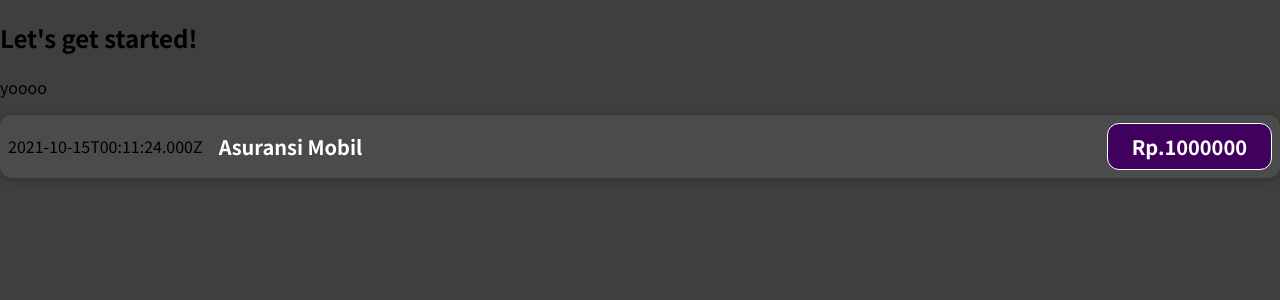
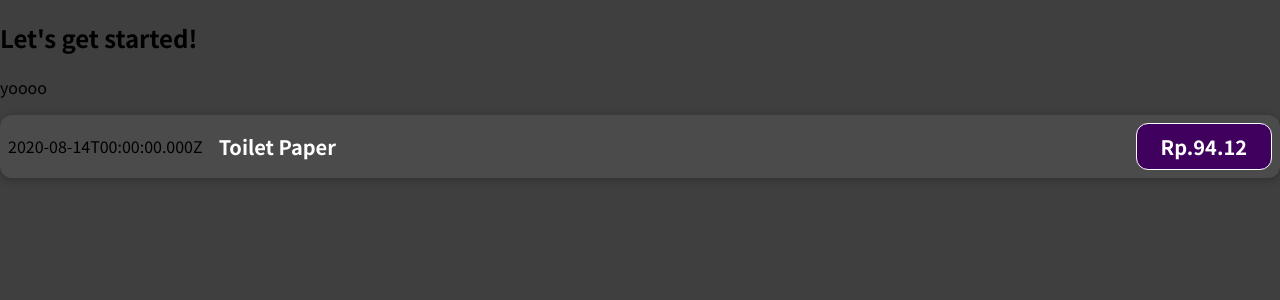
Before and after one commit to footman2017/01-starting-setup, a JavaScript app: page / in a window 1280 px wide. Shown: the top 300 px of the page. Built offline with nearby package versions, Linux system fonts and the light colour scheme.

Commit message:
use props

```diff
--- a/src/App.js
+++ b/src/App.js
@@ -1,11 +1,36 @@
 import ExpenseItem from "./components/ExpenseItem";
 
 function App() {
+  const expenses = [
+    {
+      id: "e1",
+      title: "Toilet Paper",
+      amount: 94.12,
+      date: new Date(2020, 7, 14),
+    },
+    { id: "e2", title: "New TV", amount: 799.49, date: new Date(2021, 2, 12) },
+    {
+      id: "e3",
+      title: "Car Insurance",
+      amount: 294.67,
+      date: new Date(2021, 2, 28),
+    },
+    {
+      id: "e4",
+      title: "New Desk (Wooden)",
+      amount: 450,
+      date: new Date(2021, 5, 12),
+    },
+  ];
+
   return (
     <div>
       <h2>Let's get started!</h2>
       <p>yoooo</p>
+      <ExpenseItem title={expenses[0].title} amount={expenses[0].amount} date={expenses[0].date}></ExpenseItem>
+      {/* <ExpenseItem></ExpenseItem>
       <ExpenseItem></ExpenseItem>
+      <ExpenseItem></ExpenseItem> */}
     </div>
   );
 }
--- a/src/components/ExpenseItem.js
+++ b/src/components/ExpenseItem.js
@@ -1,16 +1,12 @@
 import './ExpenseItem.css'
 
-function ExpenseItem() {
-  const expenseDate = new Date();
-  const expenseTitle = 'Asuransi Mobil';
-  const expenseAmount = 1000000;
-
+function ExpenseItem(props) {
   return (
     <div className="expense-item">
-      <div>{expenseDate.toISOString()}</div>
+      <div>{props.date.toISOString()}</div>
       <div className='expense-item__description'>
-        <h2>{expenseTitle}</h2>
-        <div className='expense-item__price'>Rp.{expenseAmount}</div>
+        <h2>{props.title}</h2>
+        <div className='expense-item__price'>Rp.{props.amount}</div>
       </div>
     </div>
   );
```
